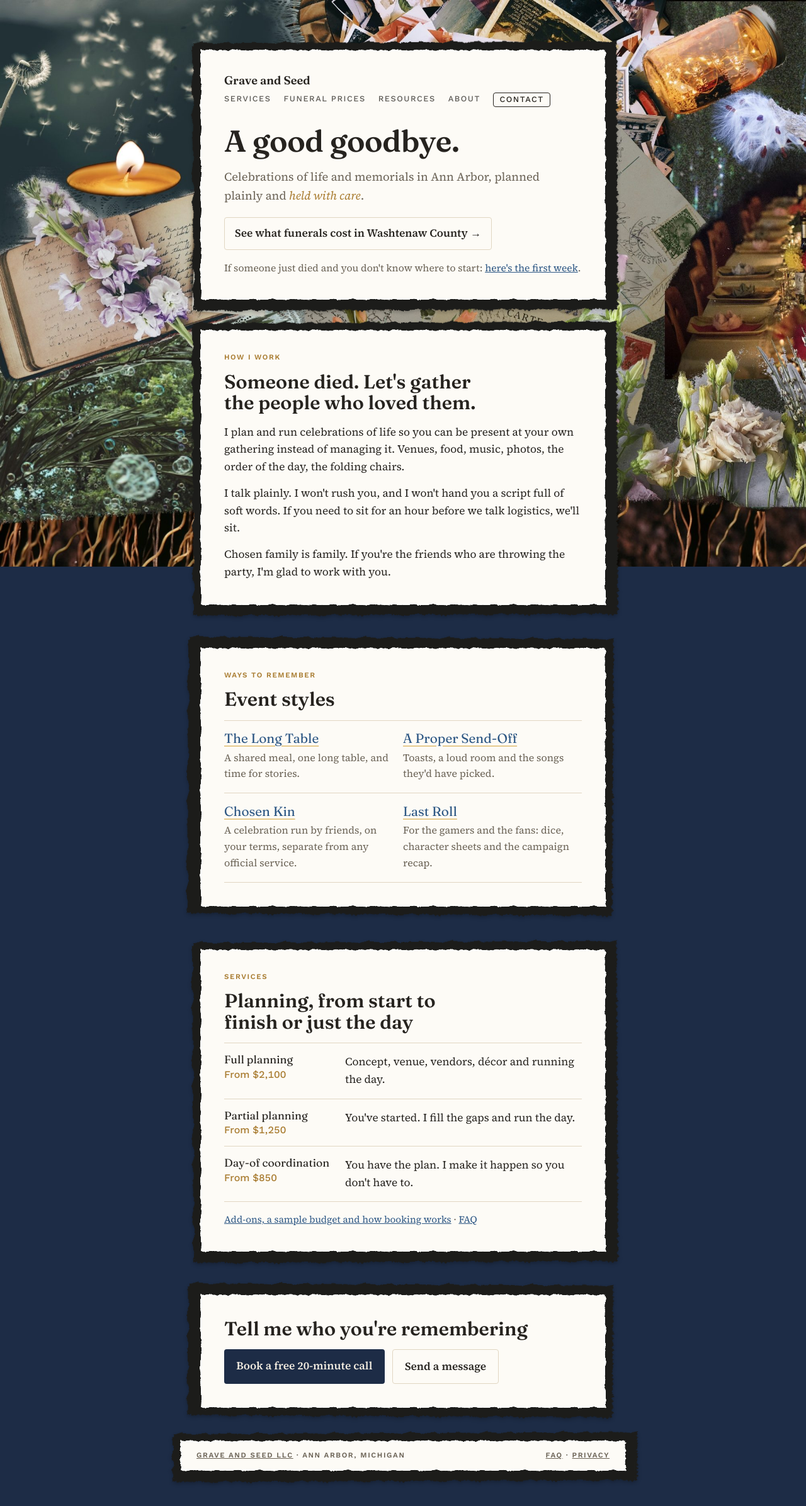
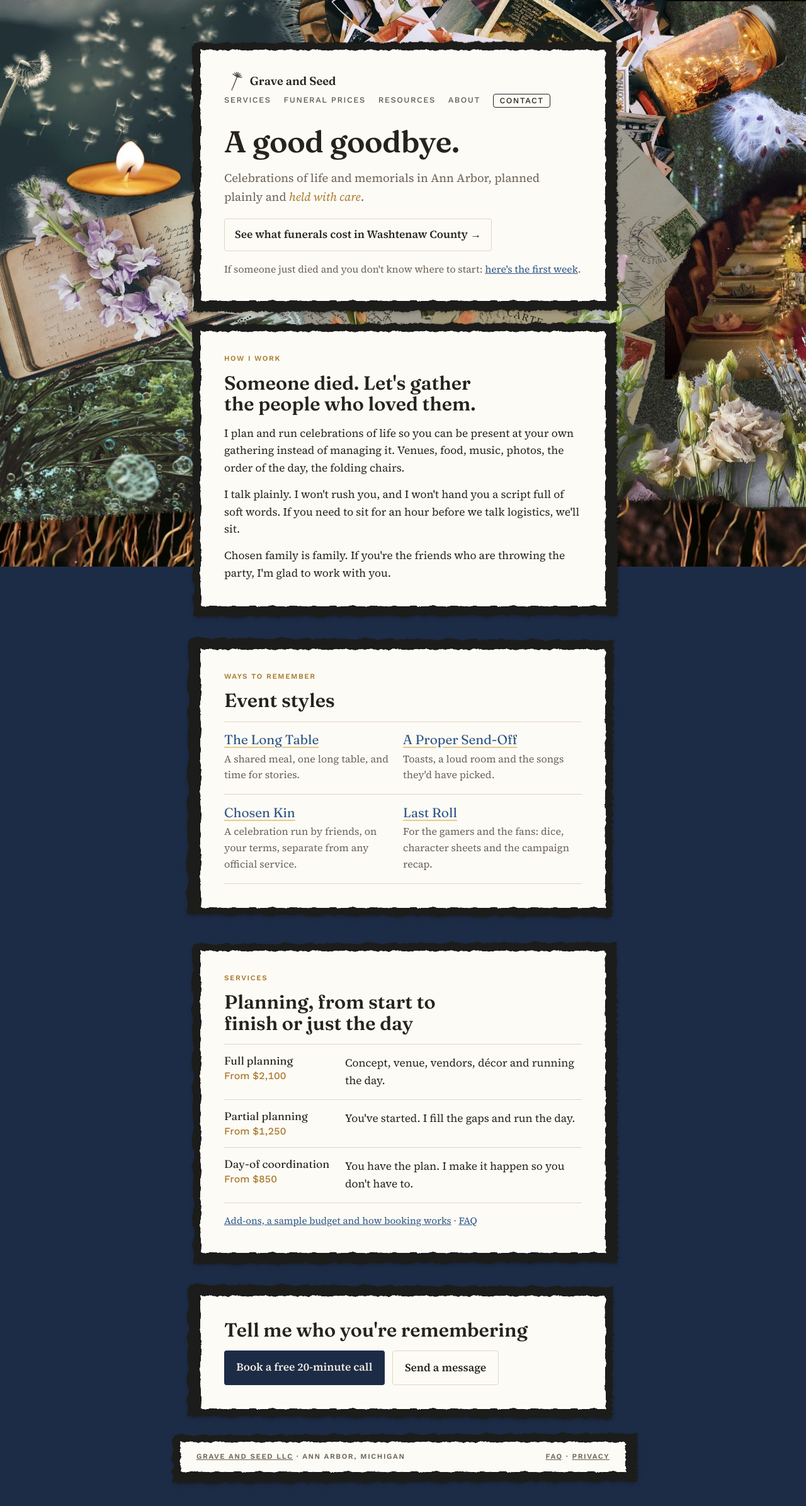
Before and after one commit to katekelley/graveandseed, a Jekyll site: the page built from index.html, in a window 1280 px wide. Shown: the whole page at 63% size. Built offline with Jekyll 4.4.1, drawn with Linux system fonts in a browser that asks for light colours.

Commit message:
Add dandelion seed mark to the header
Co-Authored-By: Claude Opus 5.5 <noreply@anthropic.com>
Claude-Session: https://claude.ai/code/session_011MgnuCgP3j7vY9GWkoifJs

```diff
--- a/_includes/head.html
+++ b/_includes/head.html
@@ -113,7 +113,8 @@ input:focus, textarea:focus, button:focus-visible { outline: 2px solid var(--mos
 footer .wrap { padding-block: 1.5rem 2.5rem; border-top: 1px solid var(--line); display: flex; flex-wrap: wrap; justify-content: space-between; gap: 0.5rem; }
 
 .topnav { display: flex; flex-wrap: wrap; align-items: baseline; justify-content: space-between; gap: 0.5rem 1.5rem; }
-.topnav .brand { font: 600 1.15rem/1.2 var(--display); color: var(--soil-ink); text-decoration: none; }
+.topnav .brand { font: 600 1.15rem/1.2 var(--display); color: var(--soil-ink); text-decoration: none; display: inline-flex; align-items: center; gap: 0.45rem; }
+.topnav .brand .mark { width: 2.1rem; height: 2.1rem; flex: none; margin-block: -0.3rem; }
 .topnav .links { display: flex; flex-wrap: wrap; gap: 0.4rem 1.25rem; }
 .topnav .links a { font: 500 0.8rem/1.6 var(--label); letter-spacing: 0.12em; text-transform: uppercase; color: var(--soil-ink); opacity: 0.8; text-decoration: none; }
 .topnav .links a:hover, .topnav .links a[aria-current] { opacity: 1; text-decoration: underline; text-underline-offset: 4px; }
--- a/_includes/nav.html
+++ b/_includes/nav.html
@@ -1,5 +1,5 @@
 <nav class="topnav" aria-label="Main">
-  <a class="brand" href="/">Grave and Seed</a>
+  <a class="brand" href="/"><svg class="mark" viewBox="0 0 72 72" aria-hidden="true"><g fill="none" stroke="currentColor" stroke-width="3" stroke-linecap="round"><path d="M28 62L44 22"/><path d="M44 22L36 8M44 22L42 6M44 22L48 7M44 22L54 10M44 22L58 16M44 22L30 12M44 22L60 23"/><ellipse cx="27" cy="64" rx="2.8" ry="5" fill="var(--wheat)" stroke="none" transform="rotate(22 27 64)"/></g></svg>Grave and Seed</a>
   <div class="links">
     <a href="/services/"{% if include.here == "services" %} aria-current="page"{% endif %}>Services</a>
     <a href="/prices/"{% if include.here == "prices" %} aria-current="page"{% endif %}>Funeral prices</a>
```
